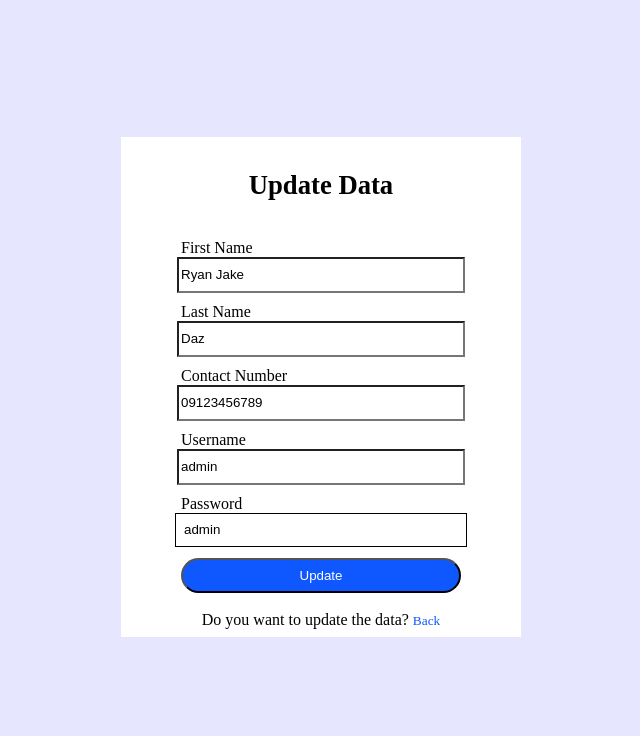
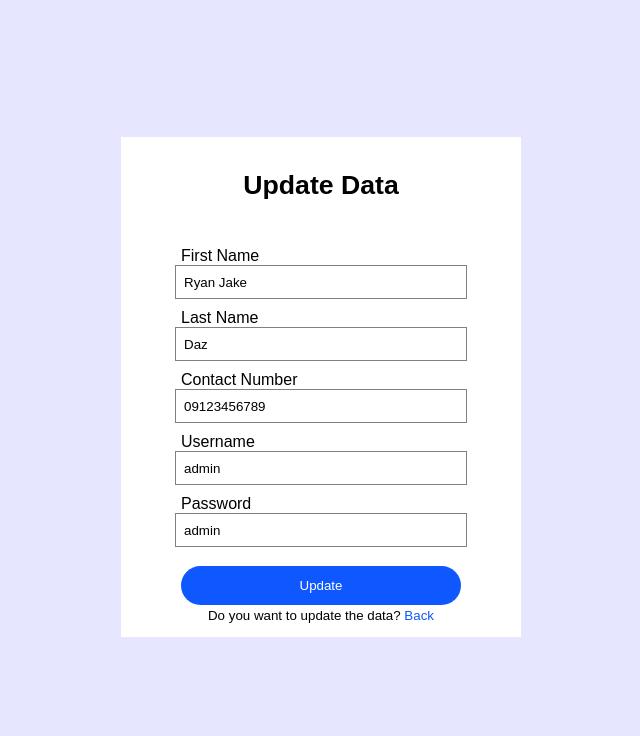
Before and after one commit to rjdaz/IM-project, a PHP site: page /userEdit.php in a window 1280 px wide. Shown: the top 736 px of the page, without its empty margins (327-967 px from the left). Run offline with PHP 8.4, Linux system fonts and the light colour scheme; a user stored in the database is signed in; data comes from the database, SQL or seed files in the repository.

Commit message:
new update

```diff
--- a/userEdit.php
+++ b/userEdit.php
@@ -4,7 +4,6 @@
 
   $userId = "";
   $err = "";
-  $showNewTag = false;
 
     if(isset($_SESSION['emp_id'])){
       $userId = $_SESSION['emp_id'];
@@ -60,12 +59,10 @@
 <head>
   <meta charset="UTF-8">
   <meta name="viewport" content="width=device-width, initial-scale=1.0">
-  <!-- <script src="https://cdn.tailwindcss.com"></script> -->
   <title>User Update Data</title>
 </head>
-<body style=" width: 100%; height: 729px; display: flex; flex-direction: column; align-items: center; justify-content: center; background-color: #e6e6ff;">
-  <p class="text-red-400 mb-2 flex justify-center items-center text-[15pt] px-10"
-  style=" color: #f87171; margin-bottom: 8px; display: flex; justify-content: center; align-items: center; font-size: 15pt; padding-left: 40px; padding-right: 40px;">
+<body style="font-family: arial; width: 100%; height: 729px; display: flex; flex-direction: column; align-items: center; justify-content: center; background-color: #e6e6ff;">
+  <p  style=" color: #f87171; margin-bottom: 8px; display: flex; justify-content: center; align-items: center; font-size: 15pt; padding-left: 40px; padding-right: 40px;">
       <?php
         echo $err;
       ?>
@@ -74,33 +71,57 @@
   <!-- Registration -->
     <div style=" width: 100%; height: 100%; display: flex; flex-direction: column; align-items: center; justify-content: center; background-color: #ffffff; position: absolute;">
       <h1 style=" width: 100%; height: 10%; display: flex; justify-content: center; align-items: flex-end; font-size: 20pt;">Update Data</h1>
-      <form method="POST" style=" display: flex; flex-direction: column; align-items: center; width: 100%; height: 90%;">
+      <form method="POST"
+            style=" display: flex; flex-direction: column; align-items: center; width: 100%; height: 90%;">
           <div style=" display: flex; flex-direction: column; align-items: center; justify-content: center; width: 100%; height: 90%;">
-            <label for="" style=" width: 70%; margin-top: 10px;">First Name <span style=" font-size: 10pt; color: green;">
-              <?php
-                 $showNewTag ? 'new' : '';
-              ?>
-            </span></label>
-            <input type="text" placeholder="First Name" name="fname" value='<?= $row['first_name'] ?>' style=" height: 30px; width: 70%; border: 1px solid black padding-left: 8px; background-color: transparent;">
-            <label for="" style=" width: 70%; margin-top: 10px;">Last Name</label>
-            <input type="text" placeholder="Last Name" name="lname" value='<?= $row['last_name'] ?>'  style="height: 30px; width: 70%; border: 1px solid black padding-left: 8px; background-color: transparent;" >
-            <label for="" style=" width: 70%; margin-top: 10px;">Contact Number</label>
-            <input type="number" placeholder="Contact Number" name="cNum" value='<?= $row['contact_number'] ?>' style="height: 30px; width: 70%; border: 1px solid black padding-left: 8px; background-color: transparent; ">
-            <label for="" style=" width: 70%; margin-top: 10px;">Username</label>
-            <input type="text" placeholder="Username" name="uName" value='<?= $row['username'] ?>' style="height: 30px; width: 70%; border: 1px solid black padding-left: 8px; background-color: transparent; ">
-            <label for="" style=" width: 70%; margin-top: 10px;">Password</label>
-            <input type="text" placeholder="Password" name="pword" value='<?= $row['password'] ?>' style=" height: 30px; width: 70%; border: 1px solid black; padding-left: 8px; background-color: transparent; ">
+            <label  for=""
+                    style=" width: 70%; margin-top: 10px;">First Name</label>
+            <input  type="text"
+                    placeholder="First Name"
+                    name="fname"
+                    value='<?= $row['first_name'] ?>'
+                    style=" height: 30px; width: 70%; border: 1px solid gray; padding-left: 8px; background-color: transparent;">
+            <label  for=""
+                    style=" width: 70%; margin-top: 10px;">Last Name</label>
+            <input  type="text"
+                    placeholder="Last Name"
+                    name="lname"
+                    value='<?= $row['last_name'] ?>'
+                    style="height: 30px; width: 70%; border: 1px solid gray; padding-left: 8px; background-color: transparent;" >
+            <label  for=""
+                    style=" width: 70%; margin-top: 10px;">Contact Number</label>
+            <input  type="number"
+                    placeholder="Contact Number"
+                    name="cNum"
+                    value='<?= $row['contact_number'] ?>'
+                    style="height: 30px; width: 70%; border: 1px solid gray; padding-left: 8px; background-color: transparent; ">
+            <label  for=""
+                    style=" width: 70%; margin-top: 10px;">Username</label>
+            <input  type="text"
+                    placeholder="Username"
+                    name="uName"
+                    value='<?= $row['username'] ?>'
+                    style="height: 30px; width: 70%; border: 1px solid gray; padding-left: 8px; background-color: transparent; ">
+            <label  for=""
+                    style=" width: 70%; margin-top: 10px;">Password</label>
+            <input  type="text"
+                    placeholder="Password"
+                    name="pword"
+                    value='<?= $row['password'] ?>'
+                    style=" height: 30px; width: 70%; border: 1px solid gray; padding-left: 8px; background-color: transparent; ">
           </div>
-          <div style=" display: flex; align-items: center; justify-content: center; width: 100%; height: 10%;">
-            <input type='hidden' name='employeeID' value='<?= $userId ?>'>
-            <button type="submit" name="updateData" style="  width: 70%; padding: 8px 0; border-radius: 50px; background-color: #0f57fe; color: white; text-align: center;">Update</button>
+          <div  style=" display: flex; align-items: center; justify-content: center; width: 100%; height: 10%;">
+            <input  type='hidden'
+                    name='employeeID'
+                    value='<?= $userId ?>'>
+            <button type="submit"
+                    name="updateData"
+                    style="  width: 70%; height: 100%; padding: 8px 0; border:none; border-radius: 50px; background-color: #0f57fe; color: white; text-align: center;">Update</button>
           </div>
-          <div style=" width: 100%; height: 10%; display: flex; justify-content: center; align-items: flex-start;">
+          <div style="margin-top: -10px; width: 100%; height: 10%; display: flex; justify-content: center; align-items: flex-start;font-size:10pt;">
           <p>Do you want to update the data? <a href="welcome.php"
             style="
-              text-decoration: none;
-               color: #0f57fe;
-               font-size: 10pt;"
+              text-decoration: none; color: #0f57fe;"
               onmouseover="this.style.textDecoration='underline'"
               onmouseout="this.style.textDecoration='none'
             "
--- a/welcome.php
+++ b/welcome.php
@@ -56,13 +56,13 @@ session_start();
 </head>
 <body style=" width: 100%; height: 729px; display: flex; flex-direction: column; align-items: center; justify-content: flex-start; background-color: #e6e6ff; position: relative;">
   <div style=" width: 60%; height: 30px; display: flex; justify-content: flex-end; align-items: center;  margin-top: 60px;">
-    <a href="login.php" style="border: 1px solid transparent; background-color: #0f57fe; padding: 8px 20px; border-radius: 50px; color: white; text-align: center; cursor: pointer; text-decoration: none;">Log out</a>
+    <a href="login.php" style="border: 1px solid transparent; background-color: #0f57fe; padding: 8px 20px; border-radius: 50px; color: white; text-align: center; cursor: pointer; text-decoration: none;">Log Out</a>
   </div>
   <h1 style=" width: 60% height: 50px; text-align: center; font-size: 30pt; margin-bottom: 20px;">
     List of Users
   </h1>
   <table style=" width: 900px; border-collapse: collapse; border: 1px solid black; text-align: center; background-color: white;">
-        <tr style="border: 1px solid black;; background-color: #b3c6ff;">
+        <tr style="height: 40px; border: 1px solid black; background-color: #b3c6ff;">
             <th style="border: 1px solid black;">ID</th>
             <th style="border: 1px solid black;">First Name</th>
             <th style="border: 1px solid black;">Last Name</th>
```
